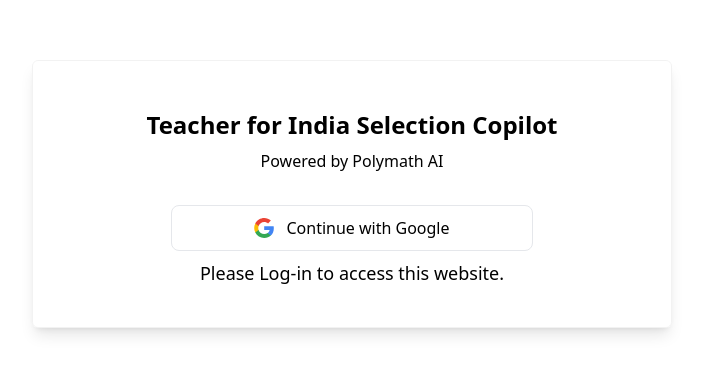
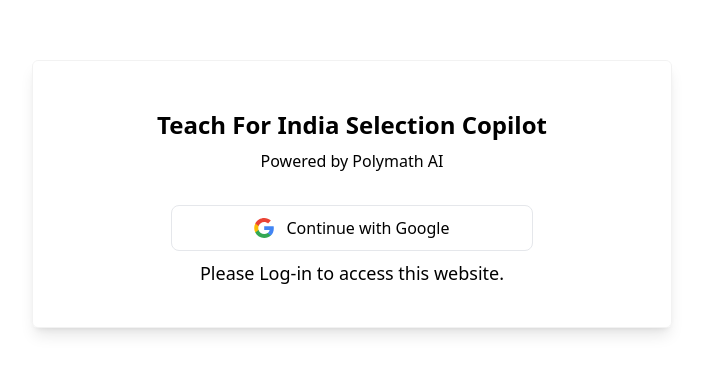
Before and after one commit to SaadAnzar/tfi, a Next.js app: page /login in a window 1280 px wide. Shown: the part 206-580 px from the top of the page, without its empty margins (288-991 px from the left). Built offline with nearby package versions, Linux system fonts and the light colour scheme; no server answers; the database is empty.

Commit message:
fix name issue

```diff
--- a/src/app/login/page.tsx
+++ b/src/app/login/page.tsx
@@ -214,7 +214,7 @@ const Login = () => {
           </div>
 
           <h1 className="text-2xl font-bold">
-            Teacher for India Selection Copilot
+            Teach For India Selection Copilot
           </h1>
           <p className="font-medium">Powered by Polymath AI</p>
         </div>
```
